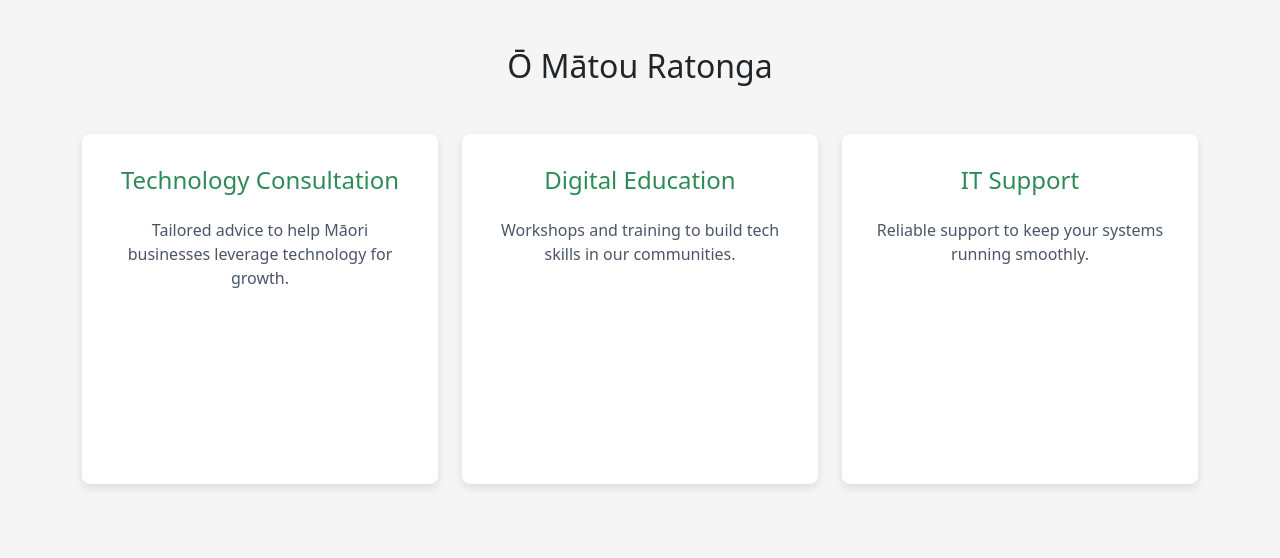
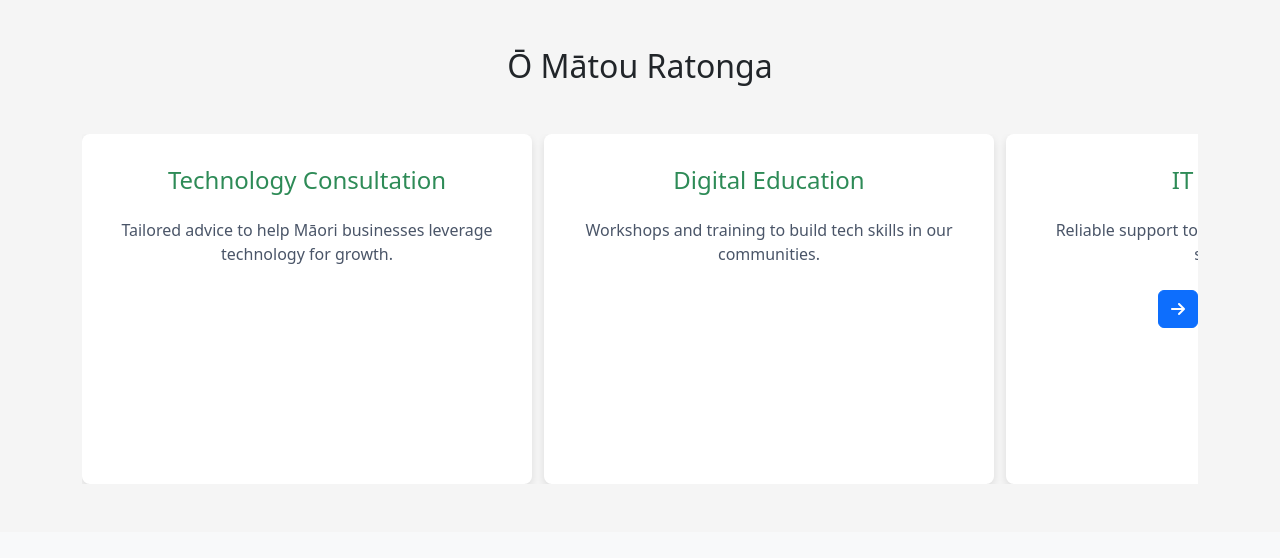
Before and after one commit to 58divya/whanau-tech, a React (Create React App) app in the folder my_app/: page / in a window 1280 px wide. Shown: the part 1060-1618 px from the top of the page. Built offline with nearby package versions, Linux system fonts and the light colour scheme; no server answers.

Commit message:
Updated ServiceSection.js

```diff
--- a/my_app/src/components/ServiceSection.js
+++ b/my_app/src/components/ServiceSection.js
@@ -1,37 +1,40 @@
-
-import React, { useState } from 'react';
+import React, { useRef } from 'react';
 import '../App.css';
 
 const ServicesSection = () => {
+  const scrollRef = useRef();
+
+  const scrollRight = () => {
+    scrollRef.current.scrollBy({ left: 300, behavior: 'smooth' });
+  };
+
+  const services = [
+    { title: 'Technology Consultation', description: 'Tailored advice to help Māori businesses leverage technology for growth.' },
+    { title: 'Digital Education', description: 'Workshops and training to build tech skills in our communities.' },
+    { title: 'IT Support', description: 'Reliable support to keep your systems running smoothly.' },
+    { title: 'Cybersecurity Guidance', description: 'Protecting Māori data with modern cyber protection strategies.' },
+    { title: 'Cloud Solutions', description: 'Enabling flexible work environments with cloud tools.' },
+    { title: 'Custom Software', description: 'Build bespoke tools that align with your kaupapa.' }
+  ];
+
   return (
     <section id="services" className="py-5" style={{ backgroundColor: '#F5F5F5' }}>
       <div className="container">
         <h2 className="text-center mb-5">Ō Mātou Ratonga</h2>
-        <div className="row">
-          <div className="col-md-4 mb-4">
-            <div className="card h-100 text-center">
-              <div className="card-body">
-                <h5 className="card-title">Technology Consultation</h5>
-                <p className="card-text">Tailored advice to help Māori businesses leverage technology for growth.</p>
+        <div className="scroll-container-wrapper position-relative">
+          <div ref={scrollRef} className="scroll-container d-flex overflow-auto">
+            {services.map((service, index) => (
+              <div className="card flex-shrink-0" style={{ width: '450px', marginRight: '12px' }} key={index}>
+                <div className="card-body text-center">
+                  <h5 className="card-title">{service.title}</h5>
+                  <p className="card-text">{service.description}</p>
+                </div>
               </div>
-            </div>
+            ))}
           </div>
-          <div className="col-md-4 mb-4">
-            <div className="card h-100 text-center">
-              <div className="card-body">
-                <h5 className="card-title">Digital Education</h5>
-                <p className="card-text">Workshops and training to build tech skills in our communities.</p>
-              </div>
-            </div>
-          </div>
-          <div className="col-md-4 mb-4">
-            <div className="card h-100 text-center">
-              <div className="card-body">
-                <h5 className="card-title">IT Support</h5>
-                <p className="card-text">Reliable support to keep your systems running smoothly.</p>
-              </div>
-            </div>
-          </div>
+          <button className="scroll-next btn btn-primary position-absolute end-0 top-50 translate-middle-y" onClick={scrollRight}>
+            <i className="fas fa-arrow-right"></i>
+          </button>
         </div>
       </div>
     </section>
```
